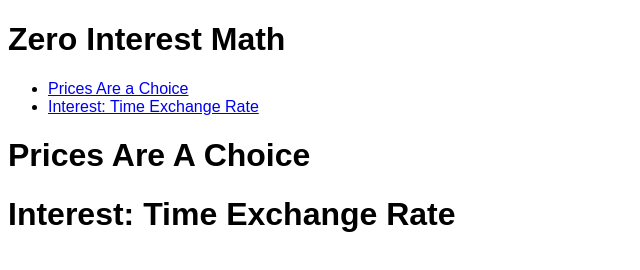
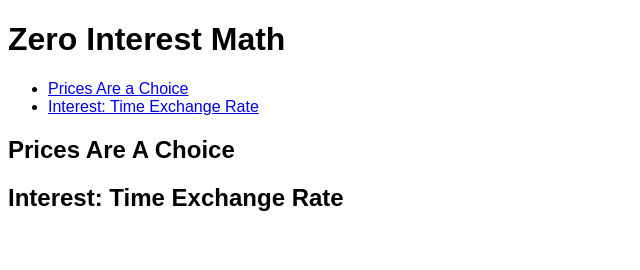
Before and after one commit to zerointerestmath/zerointerestmath.github.io, a plain HTML site: page index.html in a window 1280 px wide. Shown: the whole page, without its empty margins (0-640 px from the left). Drawn offline with Linux system fonts and the light colour scheme.

Commit message:
Update index.html

```diff
--- a/index.html
+++ b/index.html
@@ -15,7 +15,7 @@
    <li><a href="#pricechoice">Prices Are a Choice</a></li>
    <li><a href="#timeexchange"> Interest: Time Exchange Rate </a></li>
   </ul>
-  <h1 id="pricechoice"> Prices Are A Choice </h1>
-  <h1 id="timeexchange"> Interest: Time Exchange Rate</h1>
+  <h2 id="pricechoice"> Prices Are A Choice </h2>
+  <h2 id="timeexchange"> Interest: Time Exchange Rate</h2>
  </body>
 </html>
```
